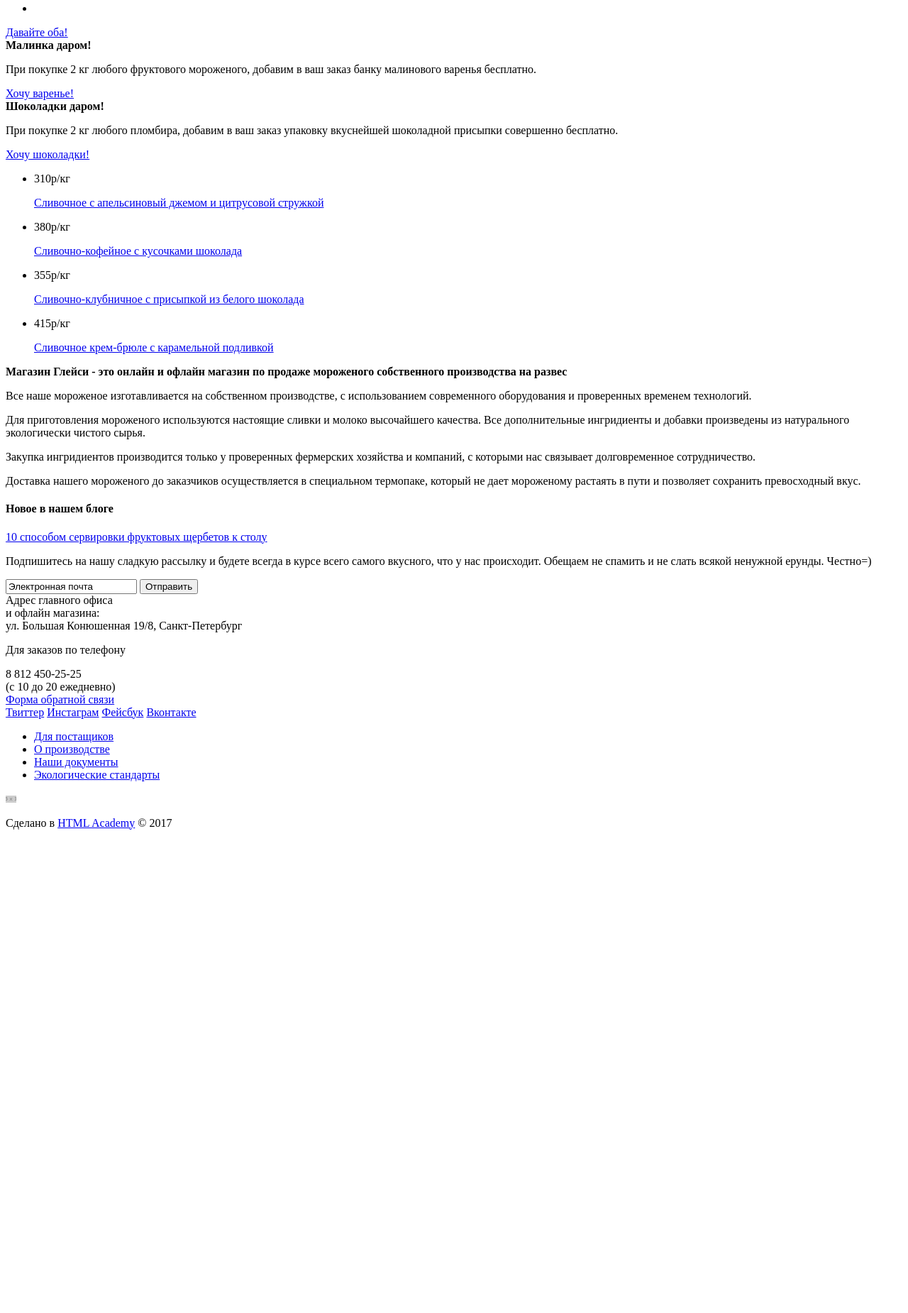
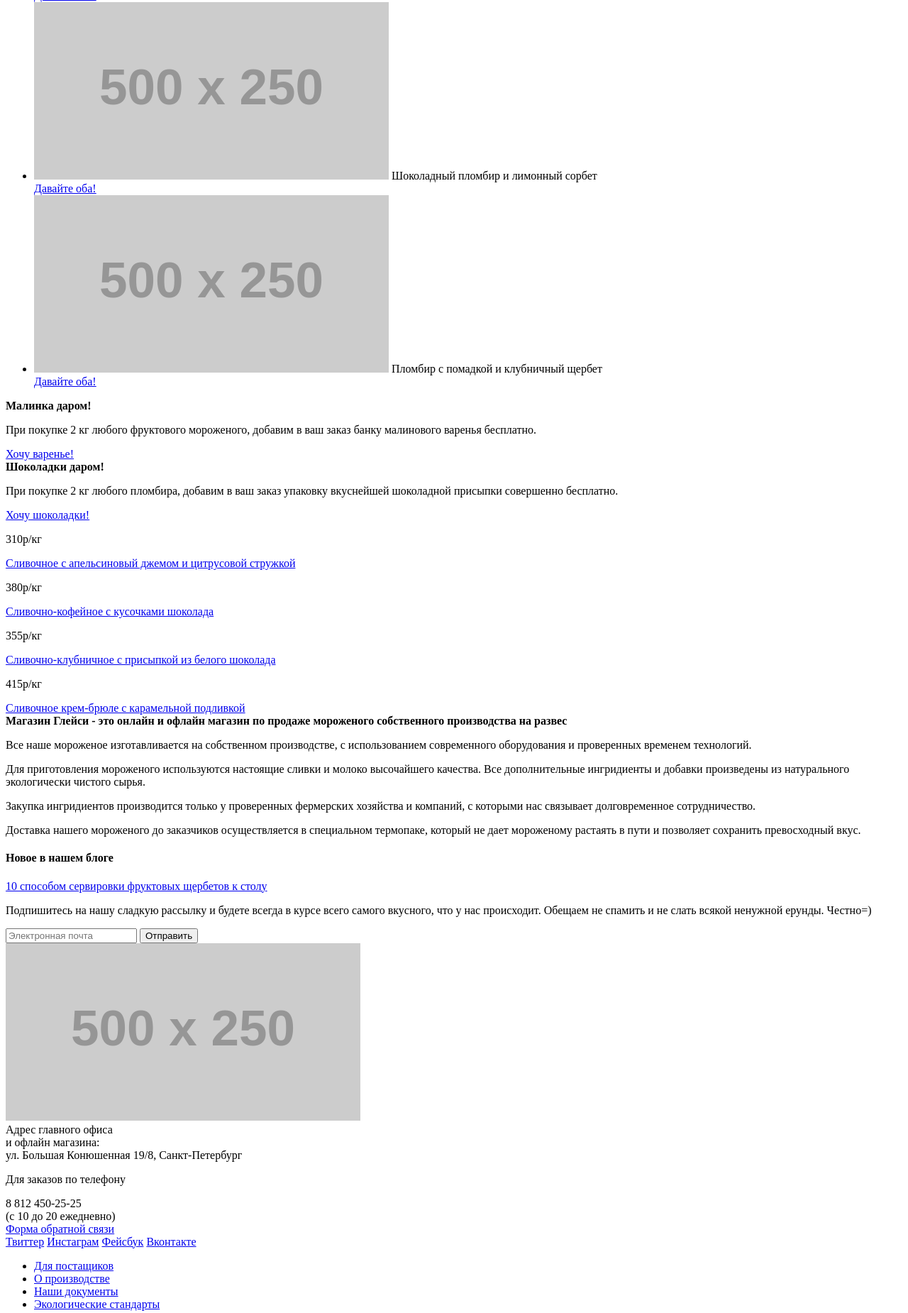
Before and after one commit to Faizullina/420835-gllacy, a plain HTML site: page index.html in a window 1280 px wide. Shown: the part 571-2421 px from the top of the page at 71% size. Before the commit the page ends 1756 px from the top, so only its background shows below. Drawn offline with Linux system fonts and the light colour scheme; placeholder pictures from the web are drawn by us.

Commit message:
исправлено-1-18/04/17

```diff
--- a/index.html
+++ b/index.html
@@ -10,7 +10,7 @@
       <div class="container">
         <!-- логотип -->
         <div class="index-logo">
-          <img src="http://placehold.it" width="150" height="100" alt="GllacyShop">
+          <a><img src="http://placehold.it/150x100" width="150" height="100" alt="GllacyShop"></a>
         </div>
         <!-- навигация -->
         <nav class="main-navigation">
@@ -44,64 +44,63 @@
     </header>
     <!-- основной контент -->
     <main class="container">
-      <div>
+      <div class="mode">
         C 10 до 20, ежедневно
         8 812 450-25-25
       </div>
       <!-- слайды -->
-      <section class="slide">
+      <div class="slide">
         <ul>
           <li>
             <img src="http://placehold.it/500x250" width="500" height="250" alt="ice-cream">
             Крем-брюле и пломбир с малиновым джемом<br>
+            <a class="slide-buy" href="#">Давайте оба!</a>
           </li>
           <li>
+            <img src="http://placehold.it/500x250" width="500" height="250" alt="ice-cream">
+            Шоколадный пломбир и лимонный сорбет<br>
+            <a class="slide-buy" href="#">Давайте оба!</a>
           </li>
           <li>
+            <img src="http://placehold.it/500x250" width="500" height="250" alt="ice-cream">
+            Пломбир с помадкой и клубничный щербет<br>
+            <a class="slide-buy" href="#">Давайте оба!</a>
           </li>
         </ul>
-      </section>
+      </div>
       <!-- промо-акции -->
-      <a class="buy" href="#">Давайте оба!</a>
-      <div class="features-1">
-        <b class="features-name">Малинка даром!</b>
+      <div class="features">
+      <div class="features-item">
+        <b class="features-name features-berry">Малинка даром!</b>
         <p class="features-txt">При покупке 2 кг любого фруктового мороженого, добавим в ваш заказ банку малинового варенья бесплатно.</p>
-        <a class="buy" href="#">Хочу варенье!</a>
+        <a class="features-buy" href="#">Хочу варенье!</a>
       </div>
-      <div class="features-2">
-        <b class="features-name">Шоколадки даром!</b>
+      <div class="features-item">
+        <b class="features-name features-choko">Шоколадки даром!</b>
         <p class="features-txt">При покупке 2 кг любого пломбира, добавим в ваш заказ упаковку вкуснейшей шоколадной присыпки совершенно бесплатно.</p>
-        <a class="buy" href="#">Хочу шоколадки!</a>
+        <a class="features-buy" href="#">Хочу шоколадки!</a>
+      </div>
     </div>
       <!-- хит -->
-      <section class="bestseller">
-        <ul>
-          <li>
-            <div class="bestseller-1">
-              <p class="price">310р/кг</p>
-              <a class="catalog-item" href="#">Сливочное с апельсиновый джемом и цитрусовой стружкой</a>
+      <div class="label">
+        <div class="label-product hit-orange">
+          <p class="label-price">310р/кг</p>
+          <a href="#">Сливочное с апельсиновый джемом и цитрусовой стружкой</a>
         </div>
-          </li>
-          <li>
-            <div class="bestseller-2">
-              <p class="price">380р/кг</p>
-              <a class="catalog-item" href="#">Сливочно-кофейное с кусочками шоколада</a>
+        <div class="label-product hit-coffee">
+          <p class="label-price">380р/кг</p>
+          <a href="#">Сливочно-кофейное с кусочками шоколада</a>
         </div>
-          </li>
-          <li>
-            <div class="bestseller-3">
-              <p class="price">355р/кг</p>
-              <a class="catalog-item" href="#">Сливочно-клубничное с присыпкой из белого шоколада</a>
+        <div class="label-product hit-strawberry">
+          <p class="label-price">355р/кг</p>
+          <a href="#">Сливочно-клубничное с присыпкой из белого шоколада</a>
         </div>
-          </li>
-          <li>
-            <div class="bestseller-4">
-              <p class="price">415р/кг</p>
-              <a class="catalog-item" href="#">Сливочное крем-брюле с карамельной подливкой</a>
+        <div class="label-product hit-cream">
+          <p class="label-price">415р/кг</p>
+          <a href="#">Сливочное крем-брюле с карамельной подливкой</a>
         </div>
-          </li>
-        <ul>
-      </section>
+      </div>
+      <!-- Магазин Глейси - это онлайн и офлайн магазин -->
       <div class="about">
         <b class="about-shop">Магазин Глейси - это онлайн и офлайн магазин по продаже мороженого собственного производства на развес</b>
         <p class="about-ice">Все наше мороженое изготавливается на собственном производстве, с использованием современного оборудования и проверенных временем технологий.</p>
@@ -109,19 +108,28 @@
         <p class="about-farm">Закупка ингридиентов производится только у проверенных фермерских хозяйства и компаний, с которыми нас связывает долговременное сотрудничество.</p>
         <p class="about-temperature">Доставка нашего мороженого до заказчиков осуществляется в специальном термопаке, который не дает мороженому растаять в пути и позволяет сохранить превосходный вкус.</p>
       </div>
+      <div class="index-content">
       <!-- новое в нашем блоге -->
-      <div class="blog">
-        <h4 class="blog-title">Новое в нашем блоге</h4>
+        <div class="index-content-blog">
+          <h4 class="index-content-title">Новое в нашем блоге</h4>
           <a class="blog-preview" href="#">10 способом сервировки фруктовых щербетов к столу</a>
         </div>
-      <div class="mailing">
-        <p class="mailing-txt">Подпишитесь на нашу сладкую рассылку и будете всегда в курсе всего самого вкусного, что у нас происходит. Обещаем не спамить и не слать всякой ненужной ерунды. Честно=)</p>
+      <!-- рассылка -->
+        <div class="index-content-mailing">
+          <p class="index-content-txt">Подпишитесь на нашу сладкую рассылку и будете всегда в курсе всего самого вкусного, что у нас происходит. Обещаем не спамить и не слать всякой ненужной ерунды. Честно=)</p>
           <form class="mail-form" action="#" method="post">
-          <input type="text" name="mail" id="mail-id" value="Электронная почта">
+            <input type="email" name="mail" id="mail-id" placeholder="Электронная почта">
             <button class="btn" type="submit">Отправить</button>
           </form>
         </div>
-      <div class="contact">
+      </div>
+      <div class="index-content">
+        <!-- схема проезда -->
+        <div class="index-content-map">
+          <img src="http://placehold.it/500x250" width="500" height="250" alt="Схема проезда">
+        </div>
+        <!-- контакты -->
+        <div class="index-content-contact">
           Адрес главного офиса<br>
           и офлайн магазина:<br>
           <span class="address">ул. Большая Конюшенная 19/8, Санкт-Петербург</span>
@@ -129,40 +137,41 @@
           8 812 450-25-25<br>
           (c 10 до 20 ежедневно)<br>
           <a class="feedback" href="#">Форма обратной связи</a>
-      <div>
+        </div>
+      </div>
     </main>
     <footer class="main-footer">
       <div class="container">
         <!-- соц сети -->
-        <section class="footer-social">
+        <div class="footer-social">
           <a class="social-btn social-btn-twtr" href="#">Твиттер</a>
           <a class="social-btn social-btn-inst" href="#">Инстаграм</a>
           <a class="social-btn social-btn-fb" href="#">Фейсбук</a>
           <a class="social-btn social-btn-vk" href="#">Вконтакте</a>
-        </section>
-        <nav class="footer-navigation">
+        </div>
+        <div class="footer-navigation">
           <ul>
             <li>
-              <a class="footer-provider" href="#">Для постащиков</a>
+              <a href="#">Для постащиков</a>
             </li>
             <li>
-              <a class="footer-product" href="#">О производстве</a>
+              <a href="#">О производстве</a>
             </li>
             <li>
-              <a class="footer-document" href="#">Наши документы</a>
+              <a href="#">Наши документы</a>
             </li>
             <li>
-              <a class="footer-standart" href="#">Экологические стандарты</a>
+              <a href="#">Экологические стандарты</a>
             </li>
           </ul>
-        </nav>
+        </div>
         <!-- разработано -->
-        <section class="footer-copyright">
+        <div class="footer-copyright">
           <div class="html-logo">
-            <img src="http://placehold.it/15x10" width="15" height="10" alt="HTMLAcademy">
-            <p>Сделано в <a class="btn" href="https://htmlacademy.ru">HTML Academy</a> &copy; 2017</p>
+            <a href="#"><img src="http://placehold.it/15x10" width="15" height="10" alt="HTMLAcademy"></a>
+            <p>Сделано в <a href="https://htmlacademy.ru">HTML Academy</a> &copy; 2017</p>
           </div>
-        </section>
+        </div>
       </div>
     </footer>
   </body>
```
Lines whose indentation alone changed are shown as unchanged.
